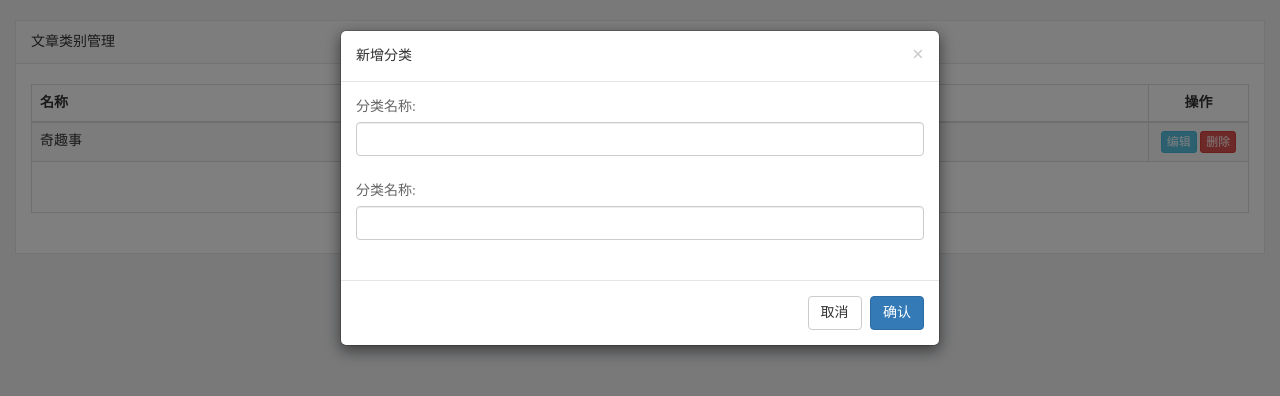
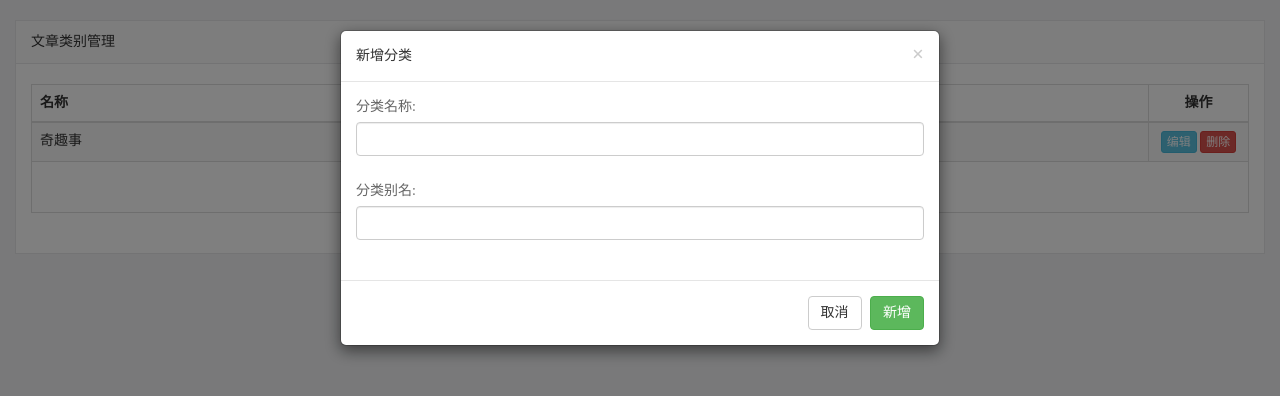
Before and after one commit to sisui0582/bignews50, a plain HTML site: page admin/article_category.html in a window 1280 px wide. Both pictures are taken after a click on the link "新增分类". Drawn offline with Linux system fonts and the light colour scheme; no server answers.

Commit message:
点击按钮弹出模态框完善

```diff
--- a/admin/article_category.html
+++ b/admin/article_category.html
@@ -67,14 +67,14 @@
                   <input type="text" class="form-control" id="recipient-name">
                 </div>
                 <div class="form-group">
-                  <label for="message-text" class="control-label">分类名称:</label>
+                  <label for="message-text" class="control-label">分类别名:</label>
                   <input class="form-control" id="message-text"></input>
                 </div>
               </form>
             </div>
             <div class="modal-footer">
               <button type="button" class="btn btn-default" data-dismiss="modal">取消</button>
-              <button type="button" class="btn btn-primary">确认</button>
+              <button type="button" id="btnAddOrEdit" class="btn btn-primary">确认</button>
             </div>
           </div>
         </div>
@@ -106,8 +106,24 @@
                     var resHtml = template('art_cat', backData);
                     $('.category_table>tbody').html(resHtml);
                 }
+            });
+            //到底是新增分类按钮 / 编辑按钮 来弹出弹出模态框
+            // show.bs.modal 这个事件是在模态框显示的时候立即触发
+            //如果是通过点击某个作为触发器的元素,则此元素通过事件的 relatedTarget 属性进行访问
+            // 给模态框注册事件
+            $('#myModal').on('show.bs.modal',function(e){
+                console.log(e.relatedTarget);//通过这个就能获得是谁弹出的模态框
+                if(e.relatedTarget == $('#xinzengfenlei')[0]){
+                    //点击分类弹出
+                    $('#myModalLabel').text('新增分类');
+                    $('#btnAddOrEdit').text('新增').addClass('btn-success').removeClass('btn-primary');
+                }else{
+                    $('#myModalLabel').text('编辑分类');
+                    $('#btnAddOrEdit').text('编辑').addClass('btn-primary').removeClass('btn-success');
+                }
             })
         })
+
     </script>
 </body>
 
```
